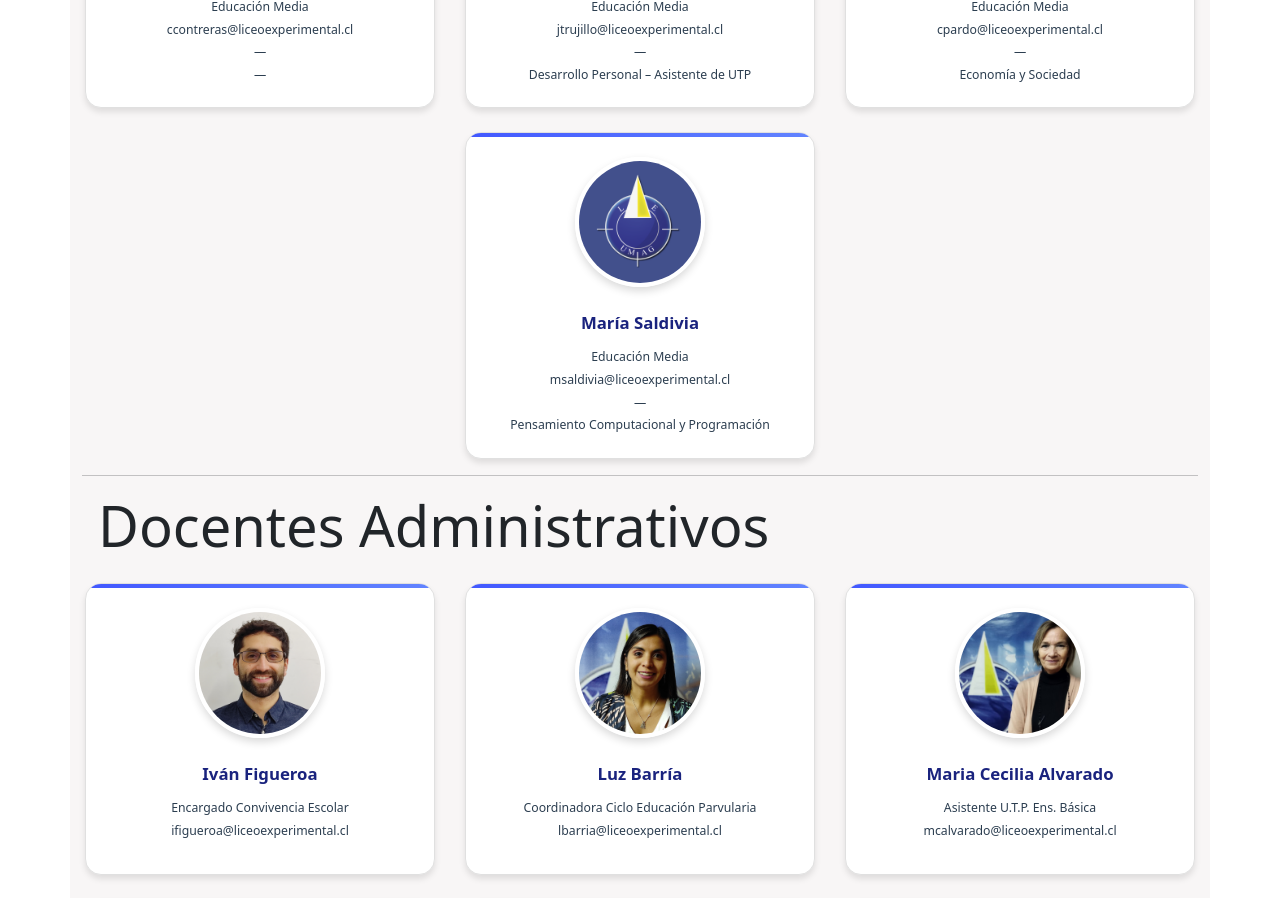
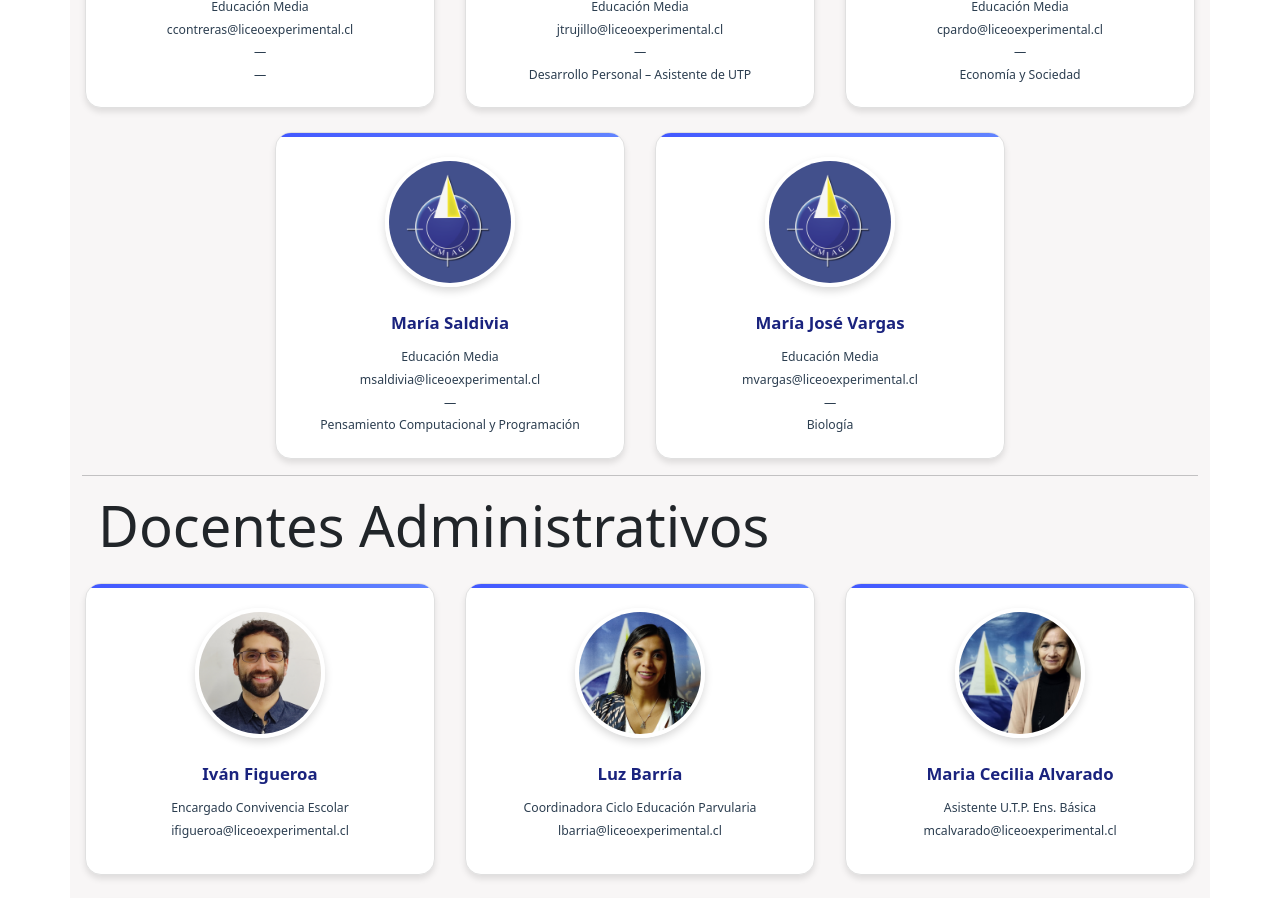
Before and after one commit to LuisSubiabre/leumag, a React (Vite) app: page /Estamentos in a window 1280 px wide. Shown: the part 7440-8338 px from the top of the page. Built offline with nearby package versions, Linux system fonts and the light colour scheme.

Commit message:
feat: agregar nuevo funcionario María José Vargas al equipo de media

```diff
--- a/src/data/media.ts
+++ b/src/data/media.ts
@@ -198,4 +198,12 @@ export const equipoMedia: Funcionario[] = [
     more: "—",
     asignatura: "Pensamiento Computacional y Programación",
   },
+  {
+    img: demoImage,
+    nombre: "María José Vargas",
+    correo: "mvargas@liceoexperimental.cl",
+    dpto: "Educación Media",
+    more: "—",
+    asignatura: "Biología",
+  },
 ];
```
